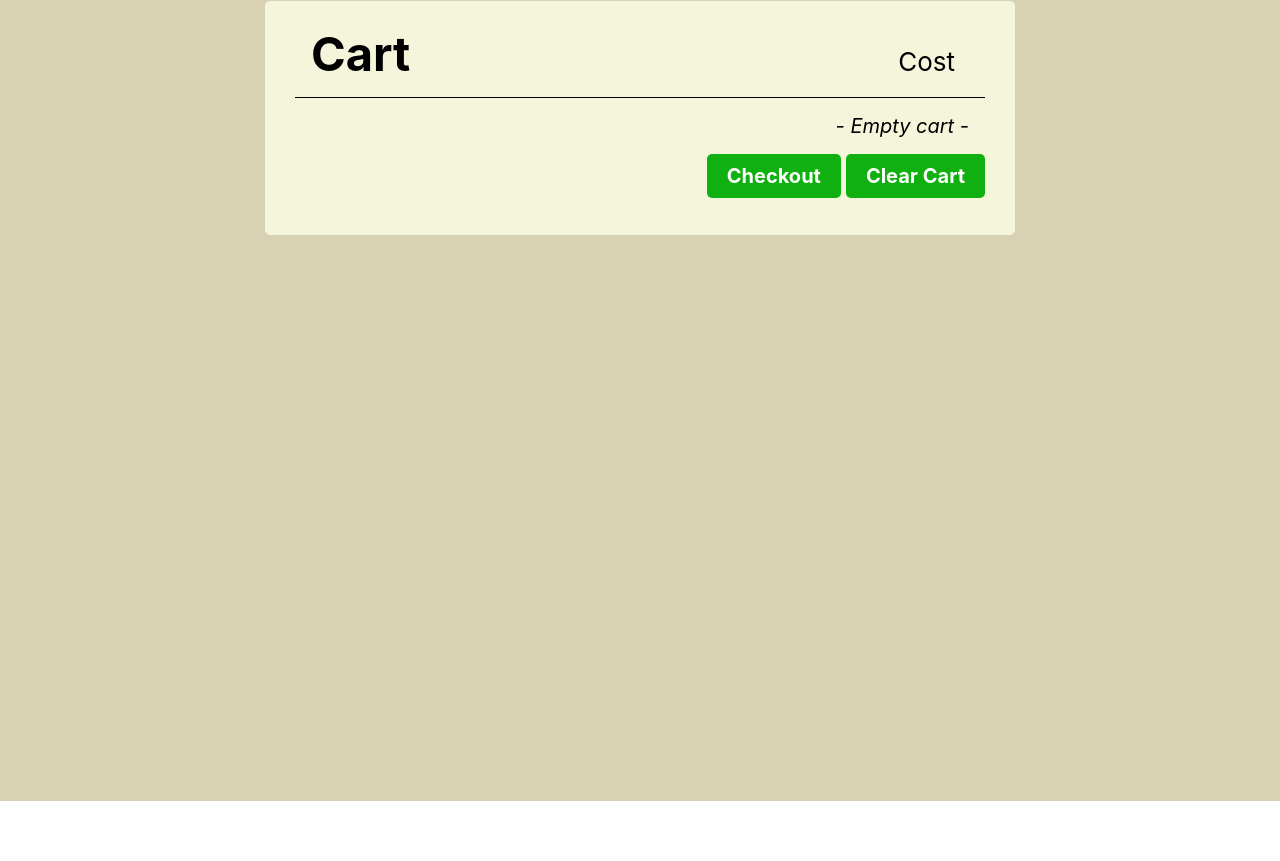
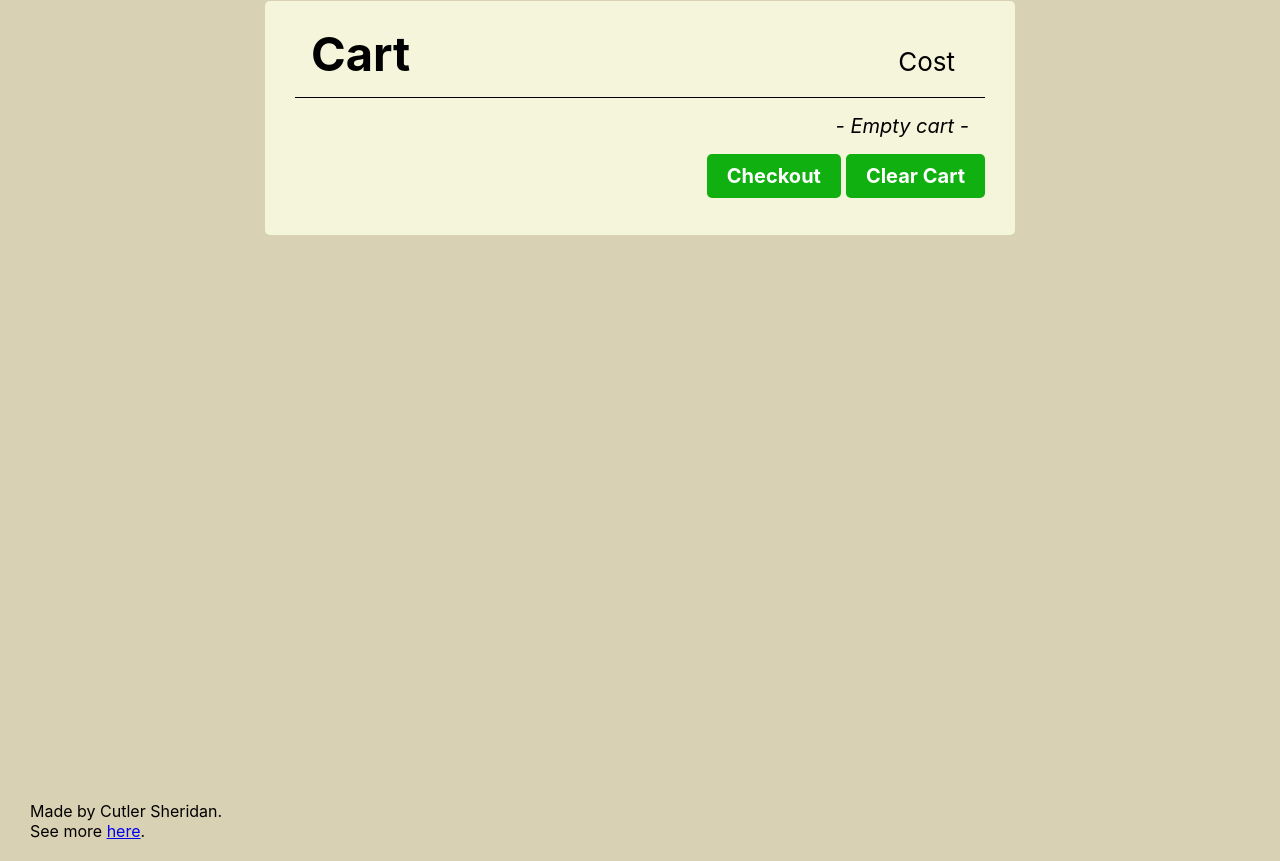
Before and after one commit to CutlerSheridan/shopping-cart, a React (Create React App) app: page /cart in a window 1280 px wide. Shown: the part 109-970 px from the top of the page. Before the commit the page ends 910 px from the top, so only its background shows below. Built offline with nearby package versions, Linux system fonts and the light colour scheme.

Commit message:
0.4.8 Add footer

```diff
--- a/package.json
+++ b/package.json
@@ -1,6 +1,6 @@
 {
   "name": "shopping-cart",
-  "version": "0.4.7",
+  "version": "0.4.8",
   "private": true,
   "dependencies": {
     "@testing-library/jest-dom": "^5.16.5",
--- a/src/App.css
+++ b/src/App.css
@@ -6,6 +6,7 @@
   --clr-2: rgb(15, 176, 15);
   --clr-2-dark: rgb(11, 146, 11);
   font-size: 58%;
+  background: var(--clr-1-dark);
 }
 @media only screen and (min-width: 600px) {
   :root {
--- a/src/App.js
+++ b/src/App.js
@@ -3,6 +3,7 @@ import { Outlet } from 'react-router-dom';
 import { CartProvider } from './CartContext';
 import Navbar from './components/Navbar/Navbar';
 import { useEffect } from 'react';
+import Footer from './components/footer/footer';
 
 const App = () => {
   return (
@@ -11,6 +12,7 @@ const App = () => {
         <Navbar />
         {/* <div>This is App</div> */}
         <Outlet />
+        <Footer />
       </div>
     </CartProvider>
   );
--- a/src/components/Shopping/ProductCard.css
+++ b/src/components/Shopping/ProductCard.css
@@ -1,7 +1,7 @@
 .productCard {
   padding: 1rem;
   padding-bottom: 1.4rem;
-  width: 16rem;
+  width: 16.5rem;
   display: flex;
   flex-direction: column;
   background: var(--clr-1);
@@ -48,5 +48,5 @@
   }
 }
 .productCard-quantitySelector {
-  align-self: center;
+  /* align-self: center; */
 }
--- a/src/components/Shopping/ProductCard.js
+++ b/src/components/Shopping/ProductCard.js
@@ -34,7 +34,7 @@ const ProductCard = (props) => {
         Quick view
       </Link>
       <div className="productCard-quantitySelector">
-        <QuantitySelector productId={productId} offsetDelete={true} />
+        <QuantitySelector productId={productId} offsetDelete={false} />
       </div>
     </div>
   );
--- a/src/components/Shopping/ProductPage.css
+++ b/src/components/Shopping/ProductPage.css
@@ -18,8 +18,12 @@
   background: var(--clr-1);
 }
 .productPage-dismiss {
-  font-size: 2.6rem;
+  font-size: 3.5rem;
   color: var(--clr-text);
+  text-decoration: none;
+}
+.productPage-dismiss.material-symbols-outlined {
+  opacity: 1;
 }
 .productPage-imgContainer {
   margin-bottom: 1rem;
--- a/src/components/Shopping/ProductPage.js
+++ b/src/components/Shopping/ProductPage.js
@@ -15,11 +15,11 @@ const ProductPage = () => {
     <div className="productPage-outerContainer">
       <div className="productPage-innerContainer">
         <Link
-          className="productPage-dismiss"
+          className="productPage-dismiss material-symbols-outlined"
           to=".."
           onClick={enableBodyScroll}
         >
-          X
+          close
         </Link>
         <div className="productPage-imgContainer">
           <img src={require('../../images/' + product.imgPath)} />
--- a/src/components/Shopping/Shopping.css
+++ b/src/components/Shopping/Shopping.css
@@ -21,7 +21,7 @@
 }
 .shopping-grid {
   display: flex;
-  justify-content: center;
+  justify-content: space-between;
   flex-wrap: wrap;
   gap: 1.3rem;
   align-content: flex-start;
--- /dev/null
+++ b/src/components/footer/footer.css
@@ -0,0 +1,5 @@
+footer {
+  margin: 0 3rem;
+  padding-bottom: 2rem;
+  font-size: 1.6rem;
+}
--- /dev/null
+++ b/src/components/footer/footer.js
@@ -0,0 +1,14 @@
+import './footer.css';
+
+const Footer = () => {
+  return (
+    <footer>
+      <p className="footer-line1">Made by Cutler Sheridan.</p>
+      <p className="footer-line2">
+        See more <a href="#">here</a>.
+      </p>
+    </footer>
+  );
+};
+
+export default Footer;
```
Also changed, not shown: 1 other file (tests, documents, lock files or other folders).
